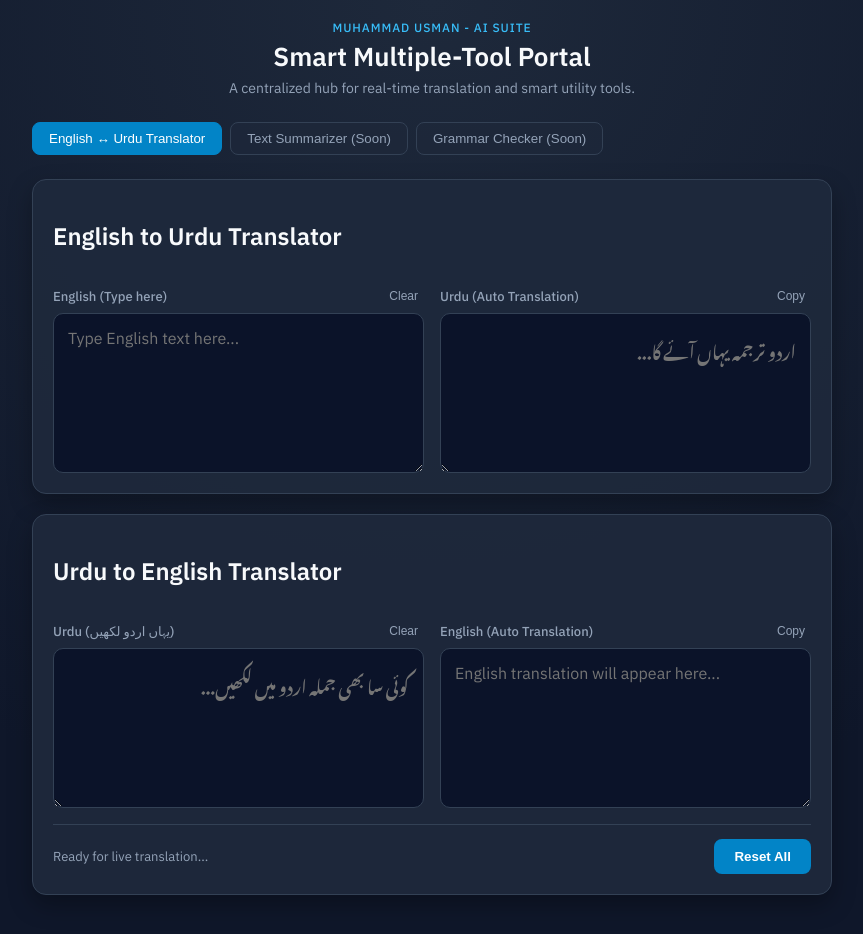
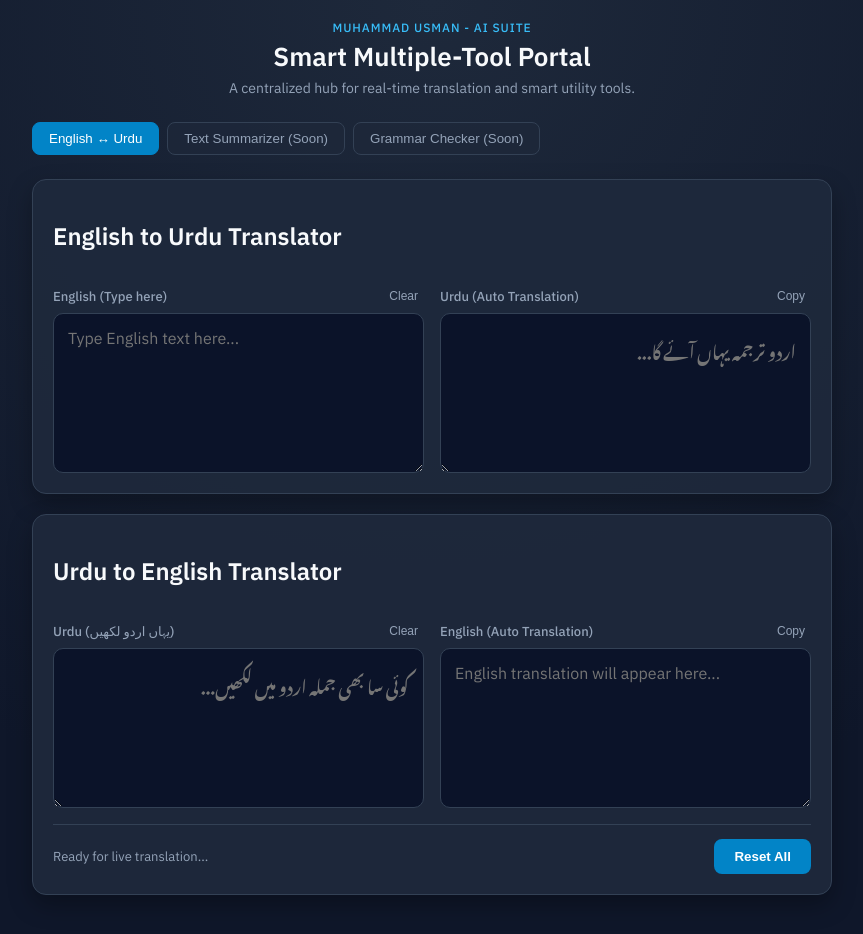
Before and after one commit to usmankpo/UsmanDpo, a plain HTML site: page index.html in a window 1280 px wide. Shown: the whole page, without its empty margins (208-1071 px from the left). Drawn offline with Linux system fonts and the light colour scheme; a web font is replaced by a local one.

Commit message:
Update index.html

```diff
--- a/index.html
+++ b/index.html
@@ -176,7 +176,7 @@ textarea.urdu-text {
 
   <!-- Navigation Tabs -->
   <div class="nav-tabs">
-    <button class="tab-btn active" onclick="switchTab(0)">English &harr; Urdu Translator</button>
+    <button class="tab-btn active" onclick="switchTab(0)">English &harr; Urdu</button>
     <button class="tab-btn" onclick="switchTab(1)">Text Summarizer (Soon)</button>
     <button class="tab-btn" onclick="switchTab(2)">Grammar Checker (Soon)</button>
   </div>
```
